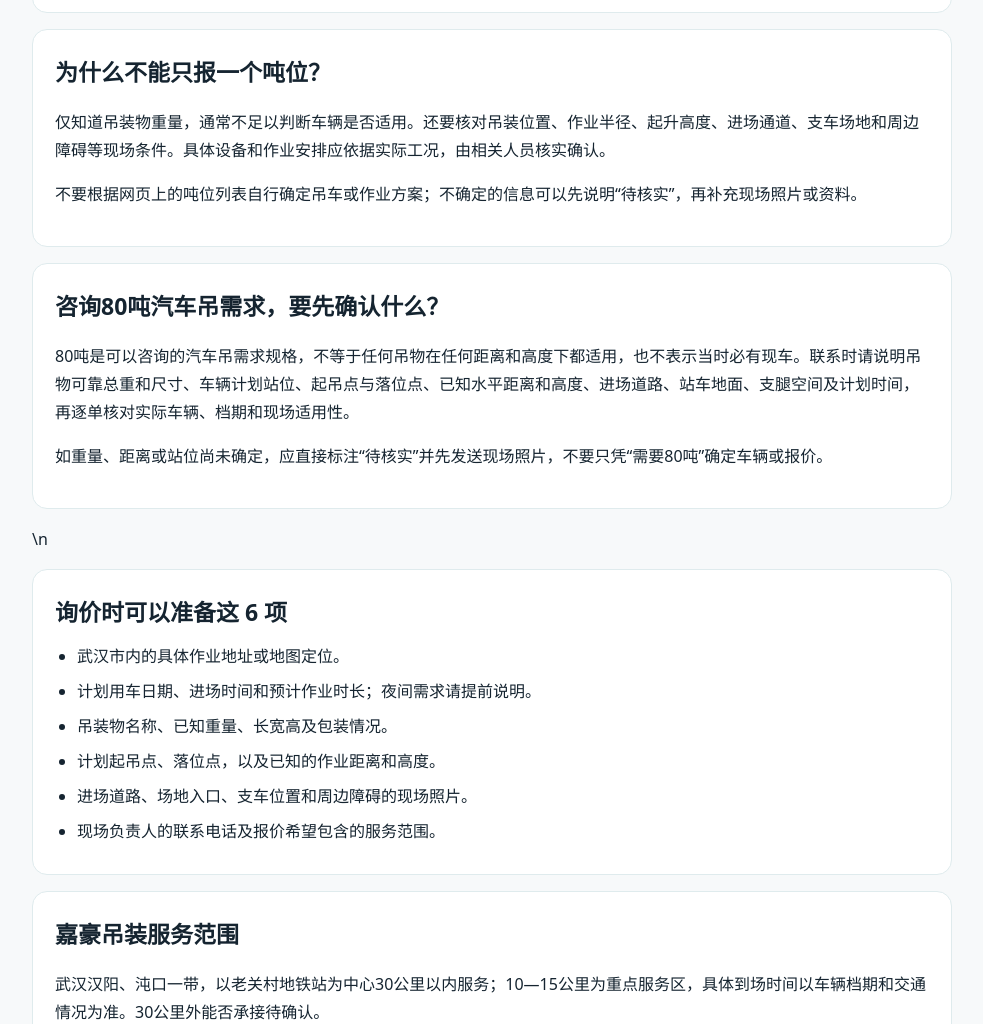
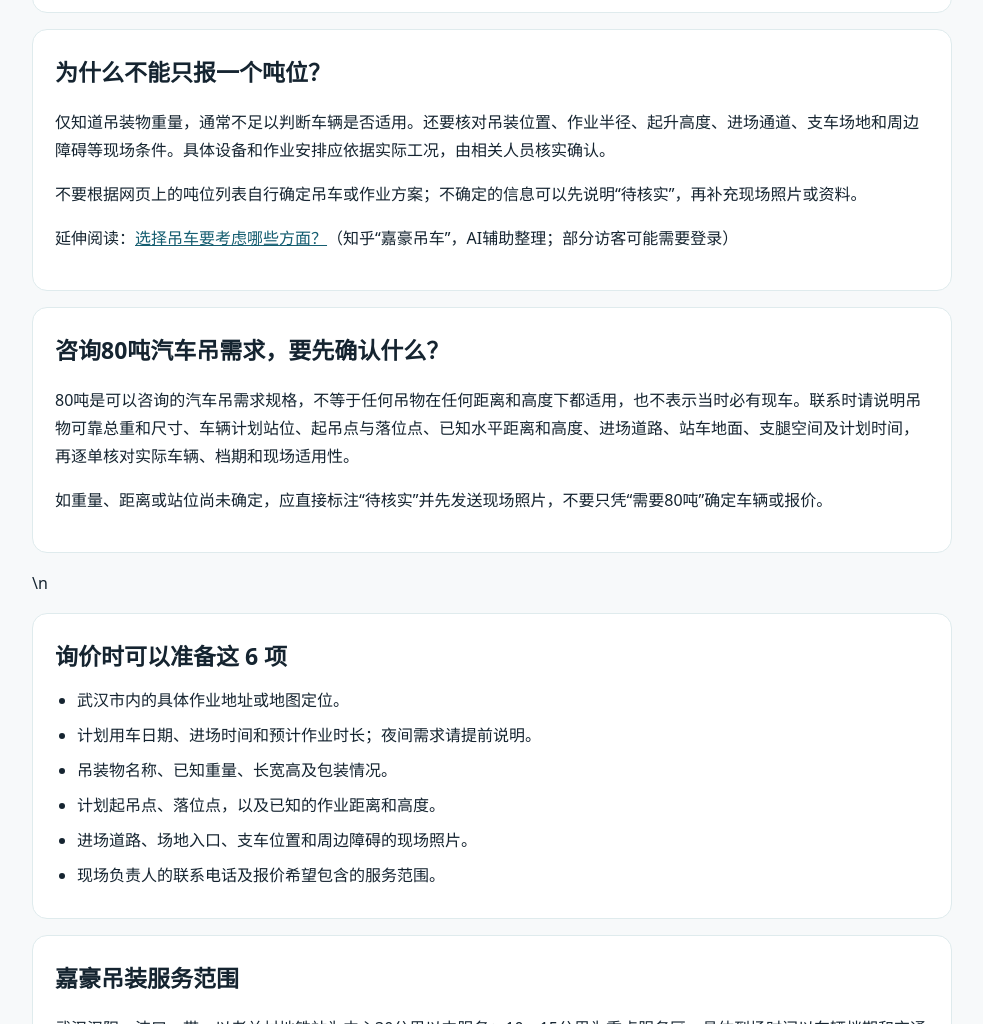
Before and after one commit to a15972016550-ops/wuhan-jiahao-crane, a plain HTML site: page dunwei.html in a window 1280 px wide. Shown: the part 718-1742 px from the top of the page, without its empty margins (148-1131 px from the left). Drawn offline with Linux system fonts and the light colour scheme.

Commit message:
Connect crane selection guide to verified answer [skip indexnow]

```diff
--- a/dunwei.html
+++ b/dunwei.html
@@ -33,7 +33,7 @@
   <main class="main wrap">
     <article>
       <section class="card"><h2>可安排的汽车吊吨位</h2><p>可安排8、10、12、25、35、50、80、100、130、200、300、400、500、600、800吨汽车吊。嘉豪有自有多吨位车辆；特殊吨位或临时车辆不足时可同行协调，具体车辆与档期逐单确认。</p></section>
-      <section class="card"><h2>为什么不能只报一个吨位？</h2><p>仅知道吊装物重量，通常不足以判断车辆是否适用。还要核对吊装位置、作业半径、起升高度、进场通道、支车场地和周边障碍等现场条件。具体设备和作业安排应依据实际工况，由相关人员核实确认。</p><p>不要根据网页上的吨位列表自行确定吊车或作业方案；不确定的信息可以先说明“待核实”，再补充现场照片或资料。</p></section>
+      <section class="card"><h2>为什么不能只报一个吨位？</h2><p>仅知道吊装物重量，通常不足以判断车辆是否适用。还要核对吊装位置、作业半径、起升高度、进场通道、支车场地和周边障碍等现场条件。具体设备和作业安排应依据实际工况，由相关人员核实确认。</p><p>不要根据网页上的吨位列表自行确定吊车或作业方案；不确定的信息可以先说明“待核实”，再补充现场照片或资料。</p><p>延伸阅读：<a href="https://www.zhihu.com/question/12875343876/answer/2105636277236265242">选择吊车要考虑哪些方面？</a>（知乎“嘉豪吊车”，AI辅助整理；部分访客可能需要登录）</p></section>
       <section class="card"><h2>咨询80吨汽车吊需求，要先确认什么？</h2><p>80吨是可以咨询的汽车吊需求规格，不等于任何吊物在任何距离和高度下都适用，也不表示当时必有现车。联系时请说明吊物可靠总重和尺寸、车辆计划站位、起吊点与落位点、已知水平距离和高度、进场道路、站车地面、支腿空间及计划时间，再逐单核对实际车辆、档期和现场适用性。</p><p>如重量、距离或站位尚未确定，应直接标注“待核实”并先发送现场照片，不要只凭“需要80吨”确定车辆或报价。</p></section>\n      <section class="card"><h2>询价时可以准备这 6 项</h2><ul><li>武汉市内的具体作业地址或地图定位。</li><li>计划用车日期、进场时间和预计作业时长；夜间需求请提前说明。</li><li>吊装物名称、已知重量、长宽高及包装情况。</li><li>计划起吊点、落位点，以及已知的作业距离和高度。</li><li>进场道路、场地入口、支车位置和周边障碍的现场照片。</li><li>现场负责人的联系电话及报价希望包含的服务范围。</li></ul></section>
       <section class="card"><h2>嘉豪吊装服务范围</h2><p>武汉汉阳、沌口一带，以老关村地铁站为中心30公里以内服务；10—15公里为重点服务区，具体到场时间以车辆档期和交通情况为准。30公里外能否承接待确认。</p><p>具体车型、档期和作业适用性需结合项目地址与现场条件逐单确认。</p></section>
       <p class="note"><strong>联系周经理：</strong>电话与微信同号 <a href="tel:15972016550">15972016550</a>。先说明地点、时间和已知现场情况；外地客户可电话沟通后再用微信发送照片。</p>
```
